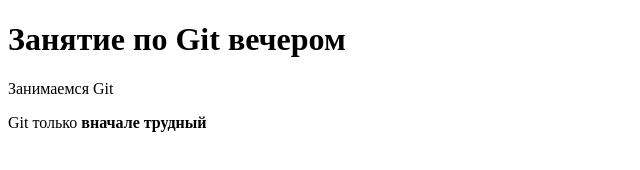
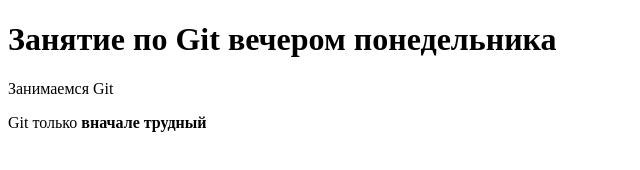
Before and after one commit to AverFrenzy/IF-git, a website: page index.html in a window 1280 px wide. Shown: the whole page, without its empty margins (0-640 px from the left). Drawn offline with Linux system fonts and the light colour scheme.

Commit message:
change h1 content

```diff
--- a/index.html
+++ b/index.html
@@ -10,7 +10,7 @@
     <title>Document</title>
   </head>
   <body>
-    <h1>Занятие по Git вечером</h1>
+    <h1>Занятие по Git вечером понедельника</h1>
     <p>Занимаемся Git</p>
     <p>Git только <strong>вначале трудный</strong></p>
   </body>
```
